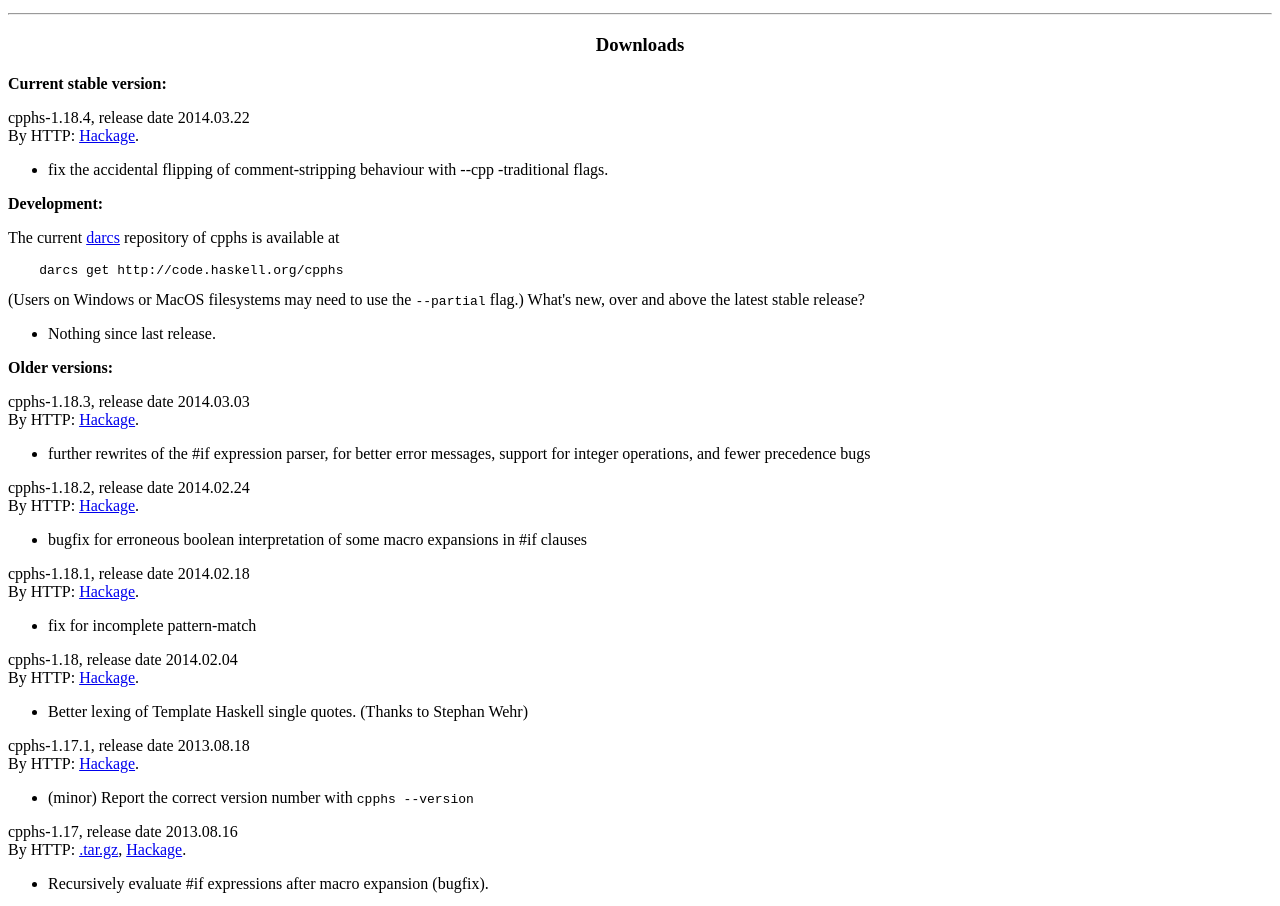
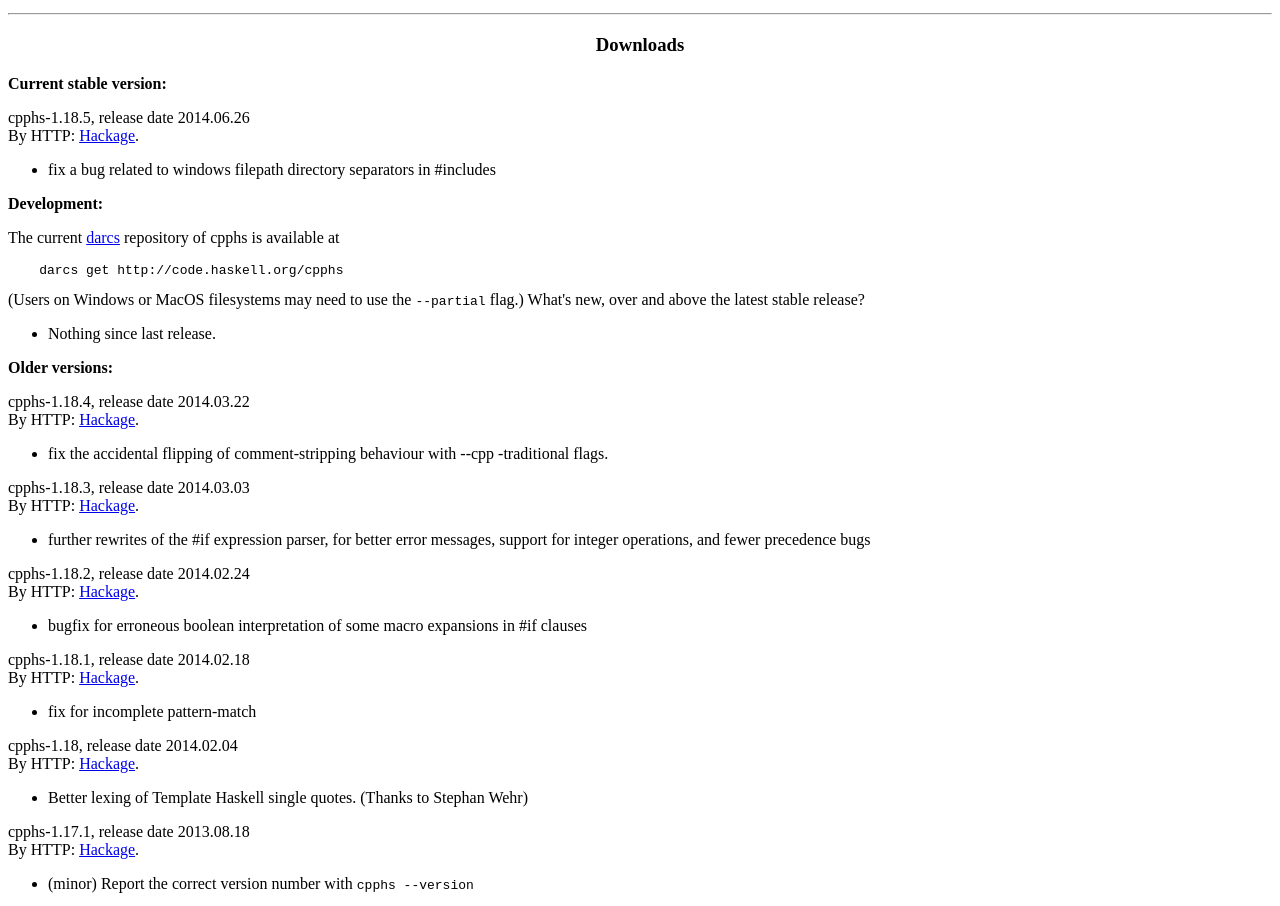
Before and after one commit to flowbox-public/cpphs, a plain HTML site: page docs/index.html in a window 1280 px wide. Shown: the part 1896-2802 px from the top of the page. Drawn offline with Linux system fonts and the light colour scheme.

Commit message:
Bump version to 1.18.5

```diff
--- a/docs/index.html
+++ b/docs/index.html
@@ -198,12 +198,11 @@ is no default search path (unless you define one via a wrapper script).
 <b>Current stable version:</b>
 
 <p>
-cpphs-1.18.4, release date 2014.03.22<br>
+cpphs-1.18.5, release date 2014.06.26<br>
 By HTTP:
 <a href="http://hackage.haskell.org/package/cpphs">Hackage</a>.
 <ul>
-<li> fix the accidental flipping of comment-stripping behaviour
-     with --cpp -traditional flags.
+<li> fix a bug related to windows filepath directory separators in #includes
 </ul>
 
 <p>
@@ -225,6 +224,15 @@ What's new, over and above the latest stable release?
 
 <p>
 <b>Older versions:</b>
+
+<p>
+cpphs-1.18.4, release date 2014.03.22<br>
+By HTTP:
+<a href="http://hackage.haskell.org/package/cpphs">Hackage</a>.
+<ul>
+<li> fix the accidental flipping of comment-stripping behaviour
+     with --cpp -traditional flags.
+</ul>
 
 <p>
 cpphs-1.18.3, release date 2014.03.03<br>
```
Also changed, not shown: 5 other files.
